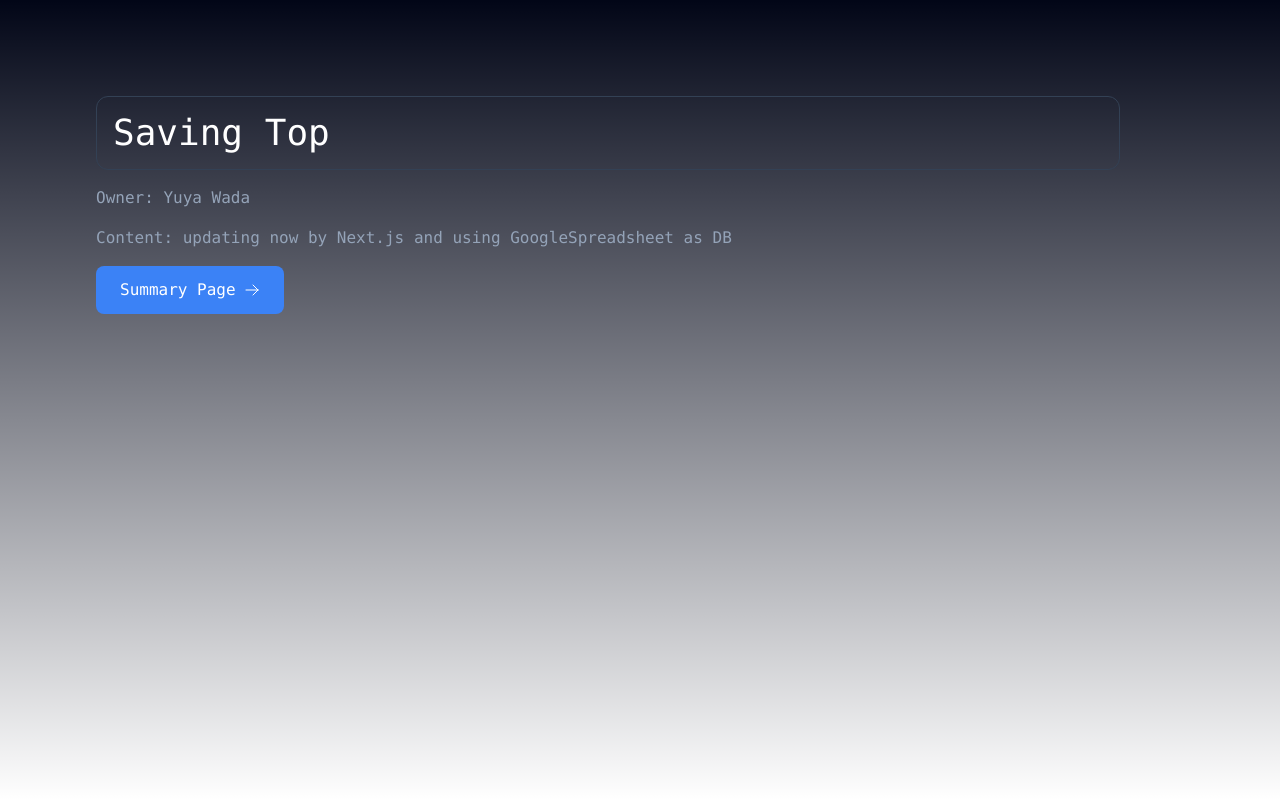
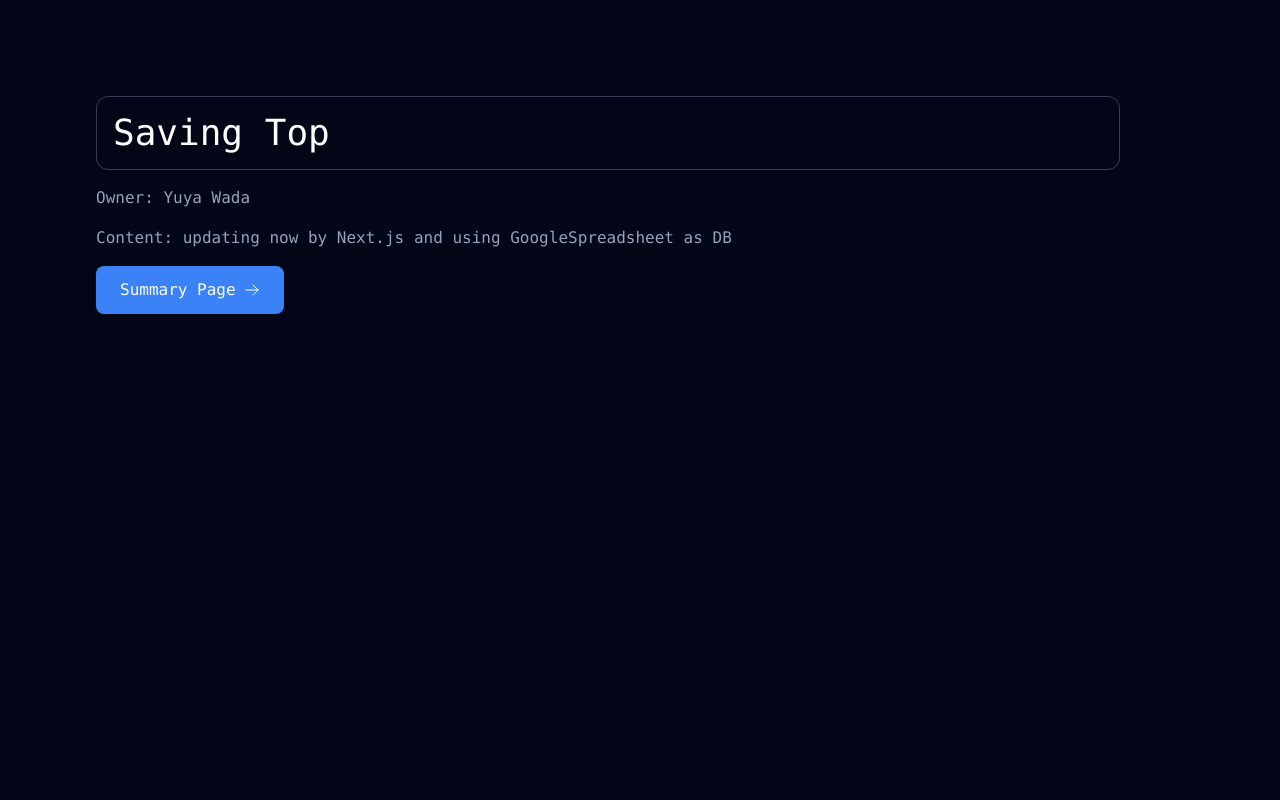
Before and after one commit to yuya-wada-san/nextjs-saving, a Next.js app: page / in a window 1280 px wide. Built offline with nearby package versions, Linux system fonts and the light colour scheme.

Commit message:
change original color

```diff
--- a/app/globals.css
+++ b/app/globals.css
@@ -17,11 +17,11 @@
 }
 
 body {
-  color: rgb(var(--foreground-rgb));
+  /* color: rgb(var(--foreground-rgb));
   background: linear-gradient(
       to bottom,
       transparent,
       rgb(var(--background-end-rgb))
     )
-    rgb(var(--background-start-rgb));
+    rgb(var(--background-start-rgb)); */
 }
--- a/app/layout.tsx
+++ b/app/layout.tsx
@@ -1,5 +1,4 @@
 import type { Metadata } from 'next'
-import { Inter } from 'next/font/google'
 import './globals.css'
 
 export const metadata: Metadata = {
```
